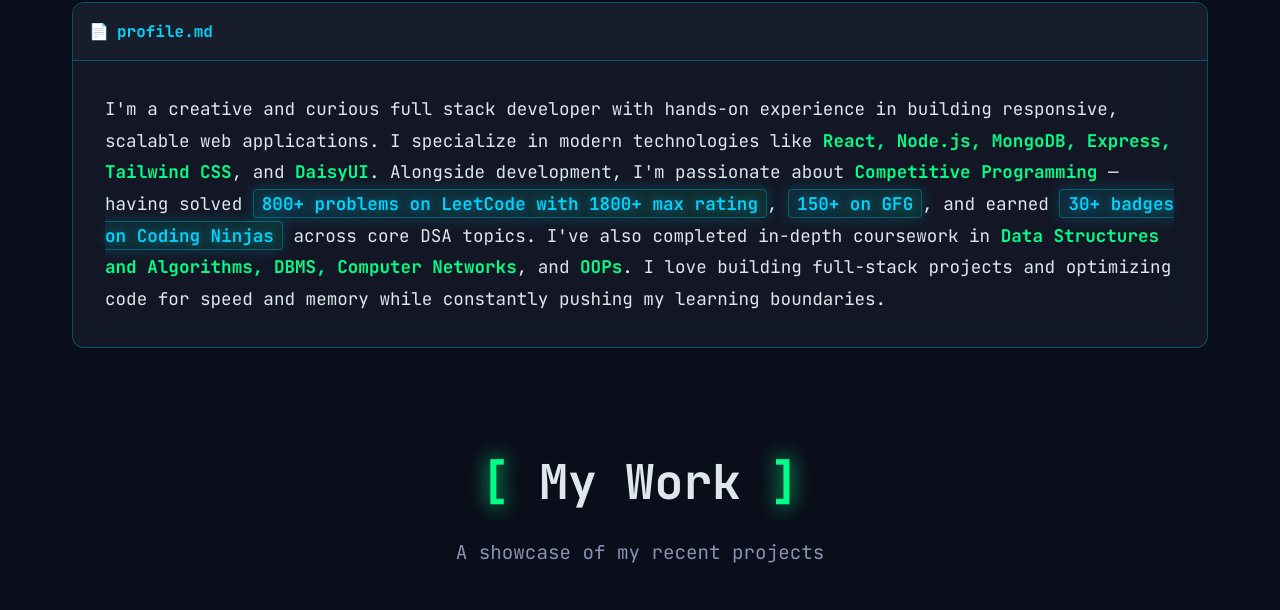
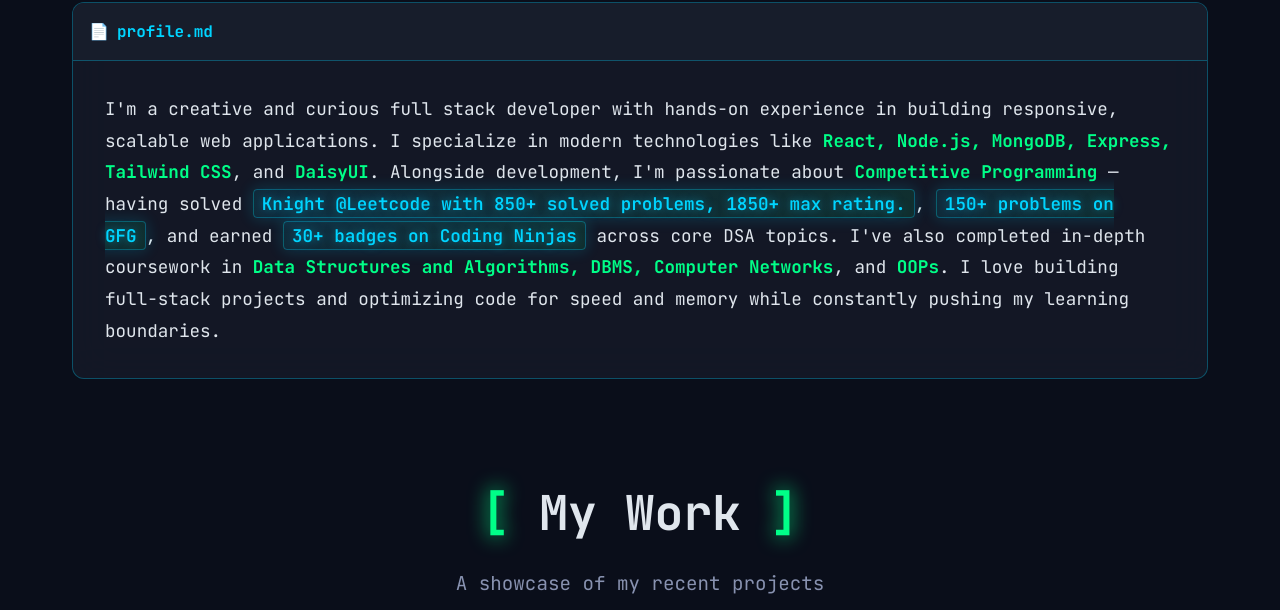
Before and after one commit to Naman-Bagoria17/My_Portfolio, a plain HTML site: page index.html in a window 1280 px wide. Shown: the part 1058-1668 px from the top of the page. Drawn offline with nearby package versions, Linux system fonts and the light colour scheme.

Commit message:
Leetcode stats update

```diff
--- a/index.html
+++ b/index.html
@@ -173,10 +173,9 @@
                             Alongside
                             development, I'm passionate about <span class="tech-highlight">Competitive
                                 Programming</span> — having solved
-                            <a href="https://leetcode.com/u/Naman_Bagoria/" target="_blank" class="cyber-link">800+
-                                problems on LeetCode with 1800+ max rating</a>,
+                            <a href="https://leetcode.com/u/Naman_Bagoria/" target="_blank" class="cyber-link">Knight @Leetcode with 850+ solved problems, 1850+ max rating.</a>,
                             <a href="https://www.geeksforgeeks.org/user/namanba2ddv/" target="_blank"
-                                class="cyber-link">150+ on GFG</a>, and
+                                class="cyber-link">150+ problems on GFG</a>, and
                             earned
                             <a href="https://www.naukri.com/code360/profile/ff42e1da-05e4-4885-a692-73625cab8e72"
                                 target="_blank" class="cyber-link">30+ badges
```
